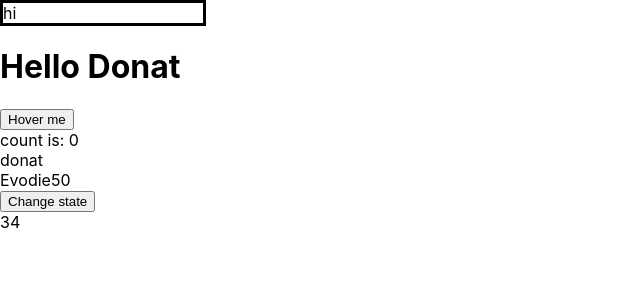
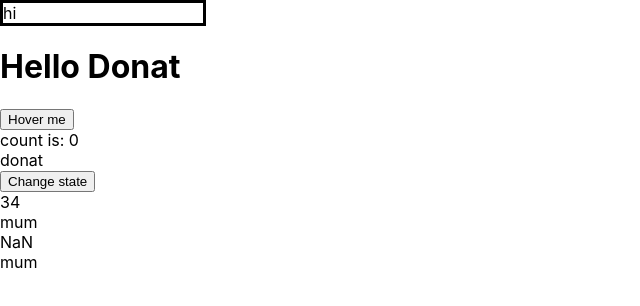
Before and after one commit to uwadonat/react-redux-full-course, a React (Create React App) app: page / in a window 1280 px wide. Shown: the top 306 px of the page, without its empty margins (0-640 px from the left). Built offline with nearby package versions, Linux system fonts and the light colour scheme.

Commit message:
Add props

```diff
--- a/src/App.js
+++ b/src/App.js
@@ -1,5 +1,5 @@
 import React, { Component } from "react";
-import Component1 from "./components/component";
+
 import Container1 from "./container/container";
 class App extends Component {
   name = "Donat";
@@ -31,7 +31,7 @@ class App extends Component {
 
         <div>count is: {this.state.count}</div>
         <div>{names.name1}</div>
-        <Component1 name="Evodie" age="25" />
+
         <Container1 Nickname="Paradis" />
       </div>
     );
--- a/src/components/component.js
+++ b/src/components/component.js
@@ -5,6 +5,7 @@ const Component1 = (props) => {
     <div>
       {props.name}
       {props.age * 2}
+      <div> {props.prop1}</div>
     </div>
   );
 };
--- a/src/container/container.js
+++ b/src/container/container.js
@@ -1,9 +1,11 @@
 import React, { Component } from "react";
+import Component1 from "../components/component";
 
 class Container1 extends Component {
   constructor(props) {
     super(props);
     this.state = {
+      name: "mum",
       age: "34",
     };
   }
@@ -15,13 +17,15 @@ class Container1 extends Component {
 
   //correct
   changeState = () => {
-    this.setState({ age: "200" });
+    this.setState({ age: "200", name: this.state.name + "m" });
   };
   render() {
     return (
       <div>
         <button onClick={() => this.changeState()}>Change state</button>
         <div>{this.state.age}</div>
+        <div>{this.state.name}</div>
+        <Component1 prop1={this.state.name} />
       </div>
     );
   }
```
